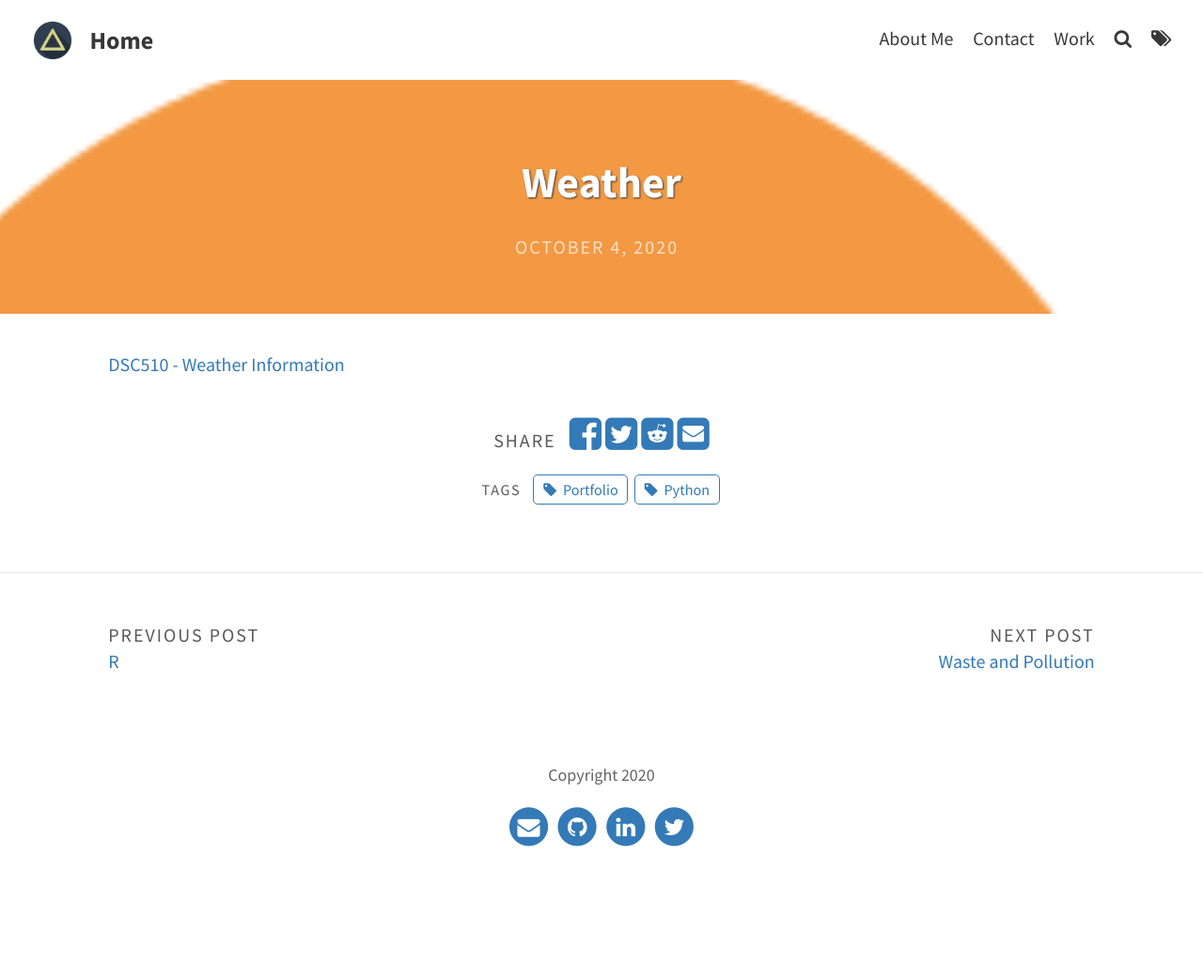
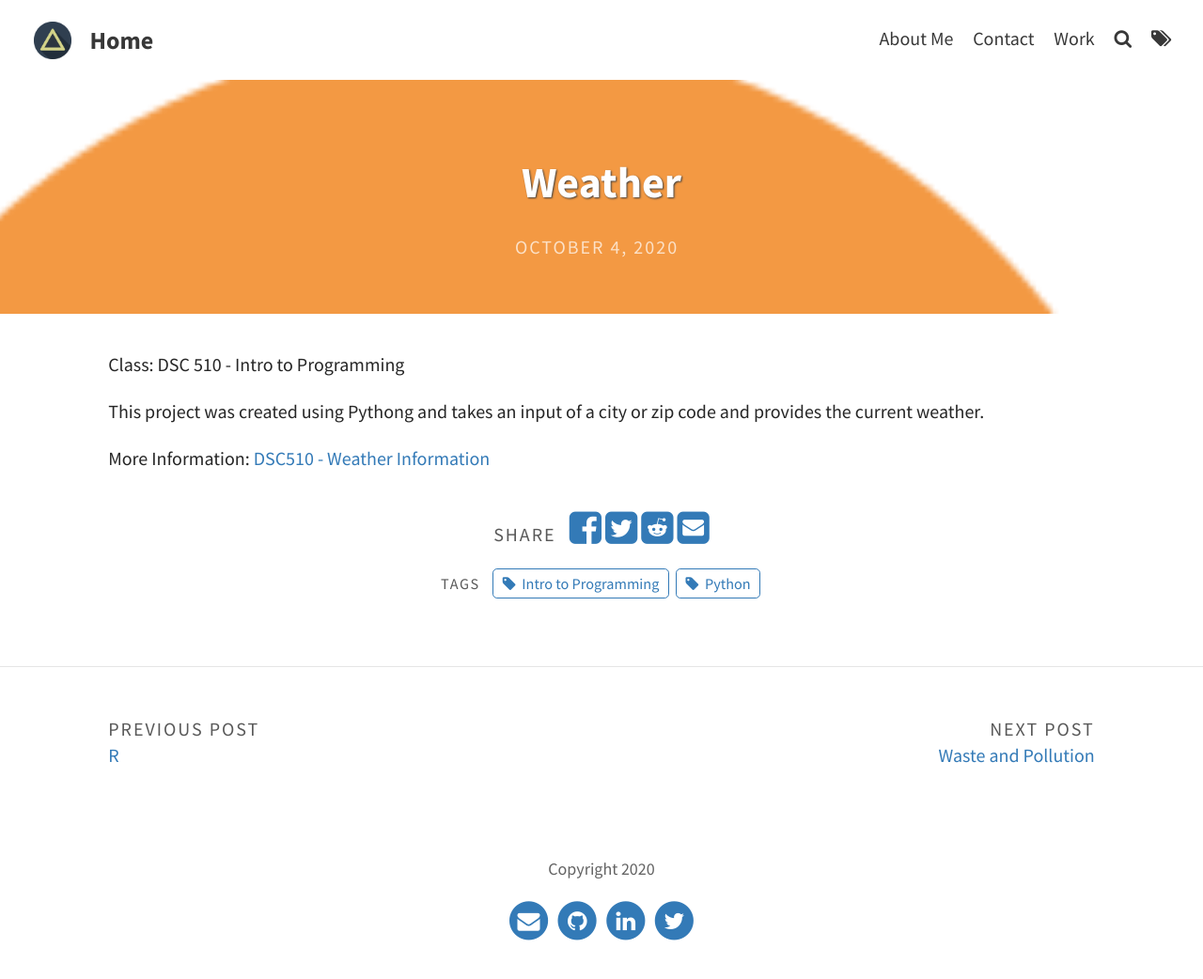
Before and after one commit to knmoses/knmoses.github.io, a Jekyll site: the page built from _portfolio/ninja.md, in a window 1280 px wide. Shown: the whole page at 94% size. Built offline with Jekyll 4.4.1, drawn with Linux system fonts in a browser that asks for light colours; before the commit the page ends 942 px from its top, so only the background shows below that.

Commit message:
Update ninja.md

```diff
--- a/_portfolio/ninja.md
+++ b/_portfolio/ninja.md
@@ -4,7 +4,12 @@ title: Weather
 feature-img: "assets/img/portfolio/weather.png"
 img: "assets/img/portfolio/weather.png"
 date: 04 October 2020
-tags: [Python, Portfolio]
+tags: [Python, Intro to Programming]
 ---
 
+Class: DSC 510 - Intro to Programming
+
+This project was created using Pythong and takes an input of a city or zip code and provides the current weather.
+
+More Information:
 [DSC510 - Weather Information](https://github.com/knmoses/DSC510-Weather)
```
